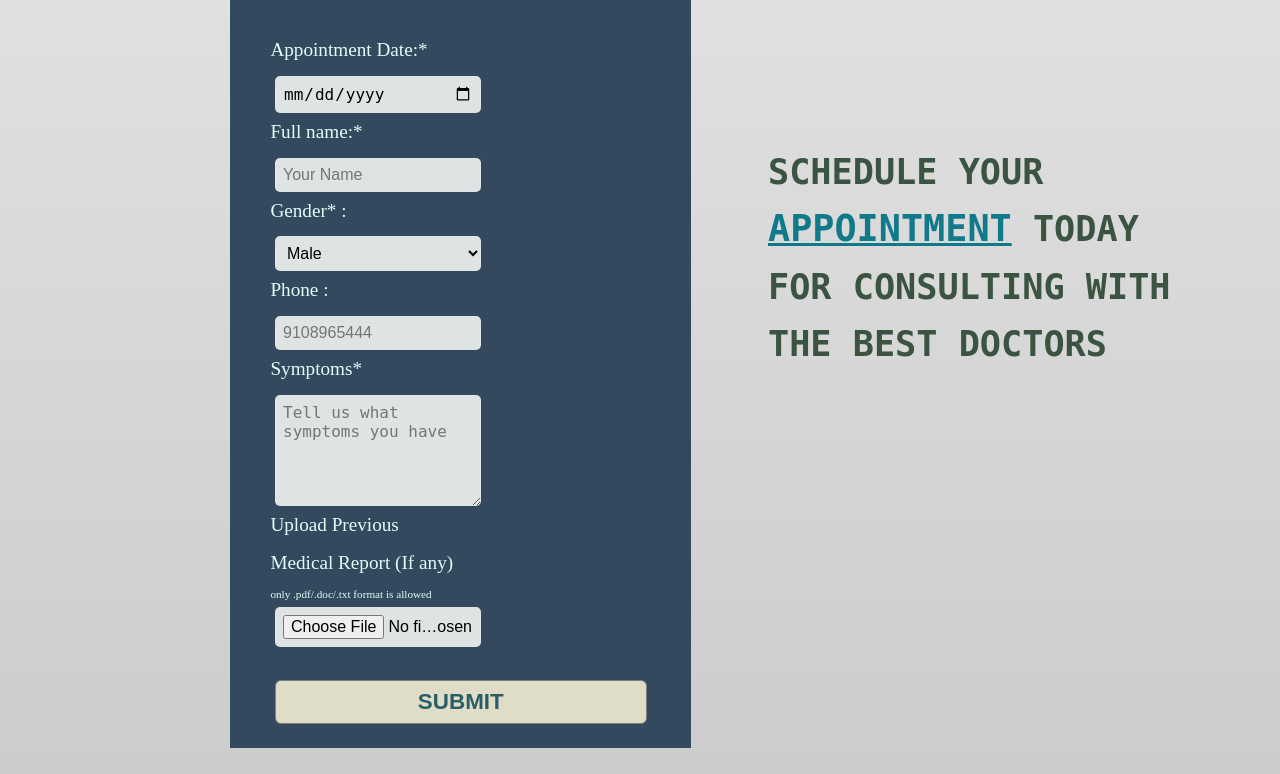
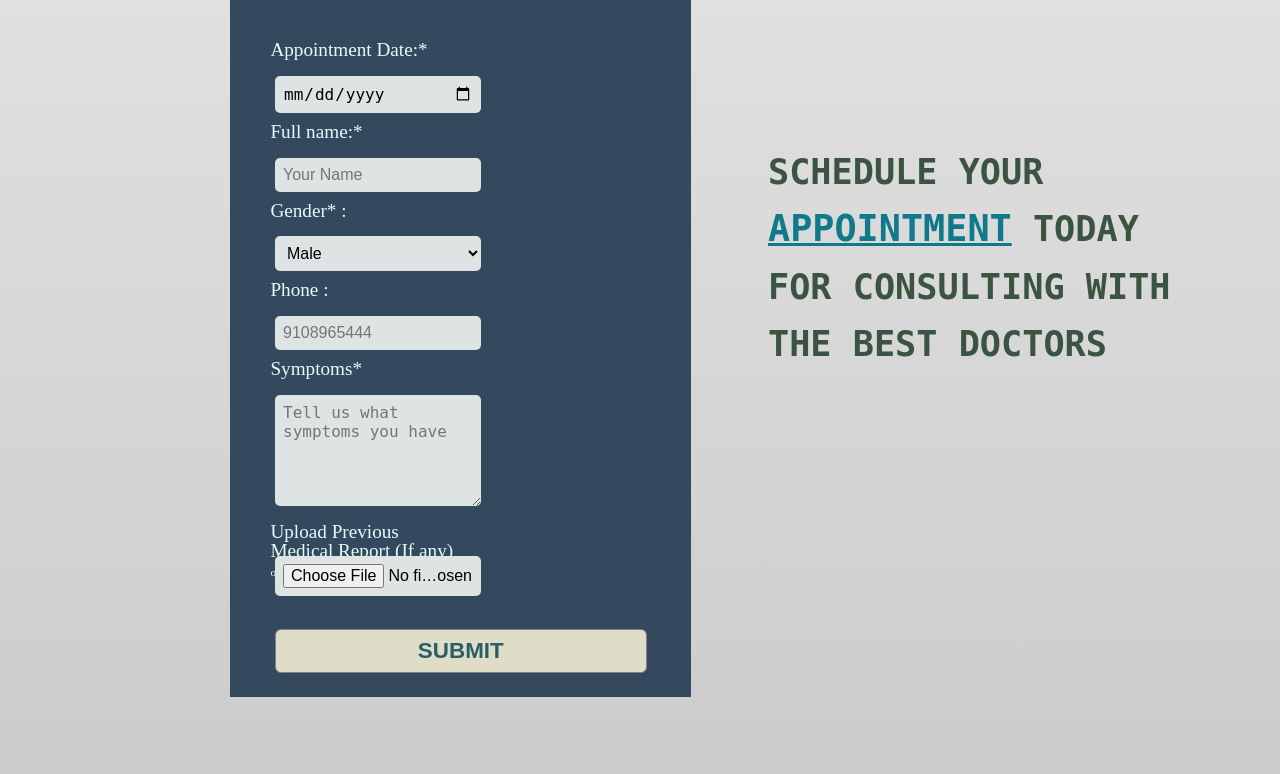
Before and after one commit to pratikpz18/Online-Medical-Consultation, a Flask app: page /home/bookappointment in a window 1280 px wide. Shown: the part 195-969 px from the top of the page. Run offline with Flask 2, Linux system fonts and the light colour scheme; the visitor is signed in with stand-in values (Sample User, id 1); some libraries are stand-ins or nearby versions.

Commit message:
Update bookappointment.html

```diff
--- a/templates/bookappointment.html
+++ b/templates/bookappointment.html
@@ -39,9 +39,9 @@
 		<input type="tel" name="phone" maxlength="10" placeholder="9108965444" required="">
 		<label> Symptoms*</label>
 		<textarea cols="60" rows="5" name="symptoms" placeholder="Tell us what symptoms you have" required=""></textarea>
-		<label>Upload Previous Medical Report (If any)</label>
-		<label><sub>only .pdf/.doc/.txt format is allowed</sub></label>
-		<input id="file" type="file" name="reportfile" notrequired="" onchange="return validate_file();">
+		<label style="line-height: 1; margin-top: 1rem;">Upload Previous Medical Report (If any)</label>
+		<label><sub >only .pdf/.doc/.txt format is allowed</sub></label>
+		<input style="margin-top: -1.8rem;" id="file" type="file" name="reportfile" notrequired="" onchange="return validate_file();">
 		<button>Submit</button>
 	</form>
 	<section>
```
